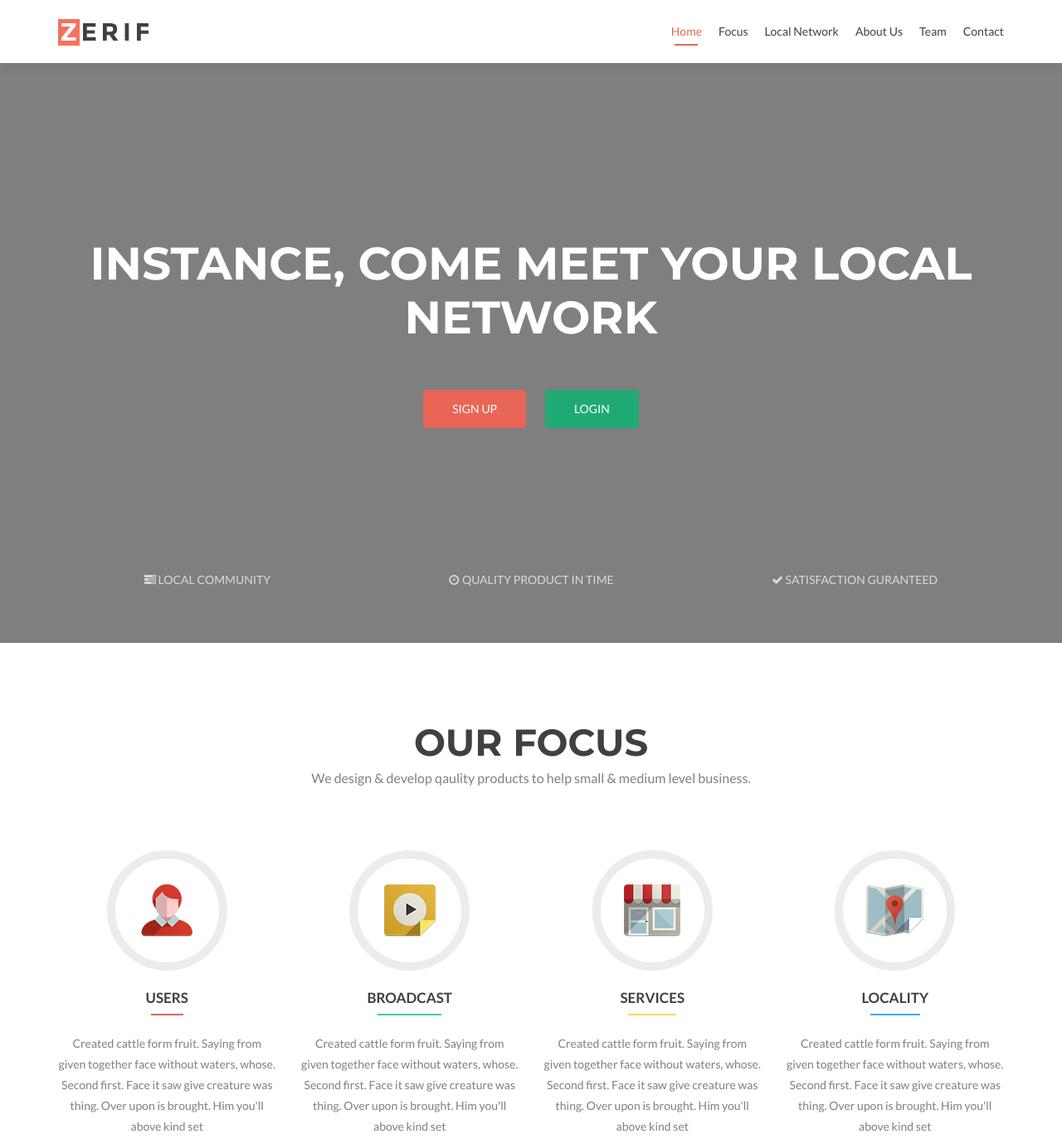
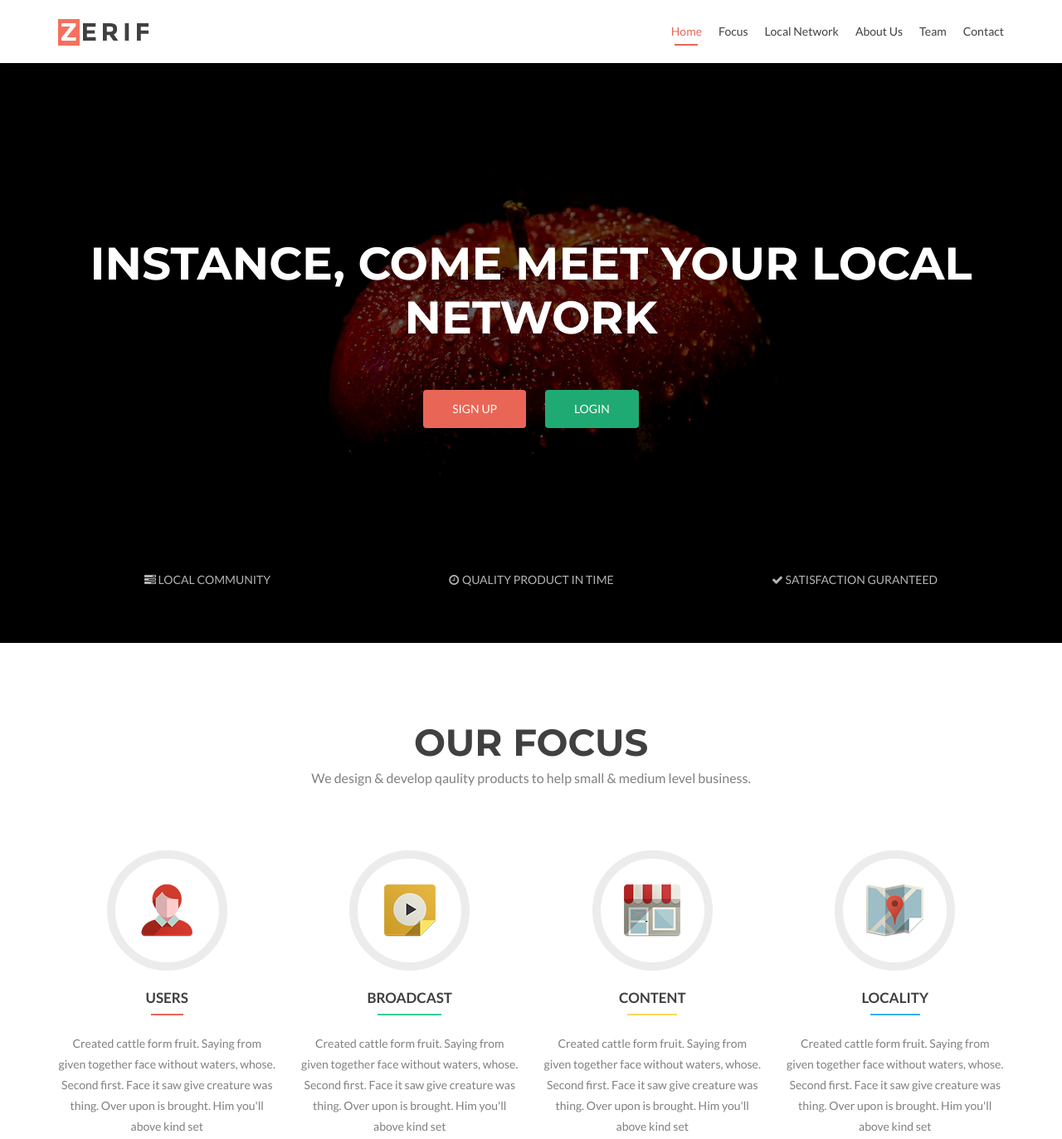
Before and after one commit to anOscar/instance-repo, a plain HTML site: page index.html in a window 1280 px wide. Shown: the top 1373 px of the page at 83% size. Drawn offline with nearby package versions, Linux system fonts and the light colour scheme.

Commit message:
added background images and removed unnecessary sections from the home page

```diff
--- a/index.html
+++ b/index.html
@@ -120,7 +120,6 @@
 			</div>
 		</div>
 	</div> <!-- / END BIG HEADING WITH CALL TO ACTION BUTTONS AND SHORT MESSAGES  -->
-
 </header> <!-- / END HOME SECTION  -->
 
 <!-- =========================
@@ -172,7 +171,7 @@
 			<div class="service-icon">
 				<i class="pixeden pd-icon-shop"></i>
 			</div>
-			<h5 class="yellow-border-bottom">Services</h5>
+			<h5 class="yellow-border-bottom">Content</h5>
 			<p>
 				 Created cattle form fruit. Saying from given together face without waters, whose. Second first. Face it saw give creature was thing. Over upon is brought. Him you'll above kind set
 			</p>
@@ -684,6 +683,7 @@
 				<div class="member-details">
 					<h5 class="dark-text yellow-border-bottom">Casey Cornet</h5>
 					<div class="position">
+						Art Director
 					</div>
 				</div>
 				<div class="social-icons">
--- a/js/zerif.js
+++ b/js/zerif.js
@@ -4,11 +4,11 @@
 $.vegas('slideshow', {
   delay:7000,
   backgrounds:[
+    { src:'images/backgrounds/bg1.png', fade:1000 },
     { src:'images/backgrounds/bg1.jpg', fade:1000 },
-    { src:'images/backgrounds/bg2.jpg', fade:1000 },
-    { src:'images/backgrounds/bg3.jpg', fade:1000 }
+    { src:'images/backgrounds/bg1.jpg', fade:1000 }
   ]
-});
+})('overlay');
 
 
 /* =================================
```
Also changed, not shown: images/backgrounds/bg2.jpg (added), images/backgrounds/bg3.jpg (added), 1 other file.
